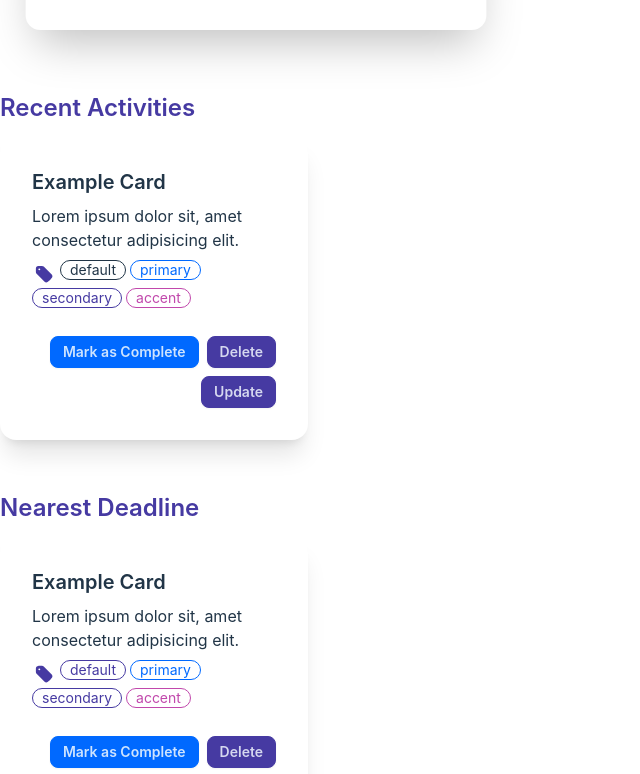
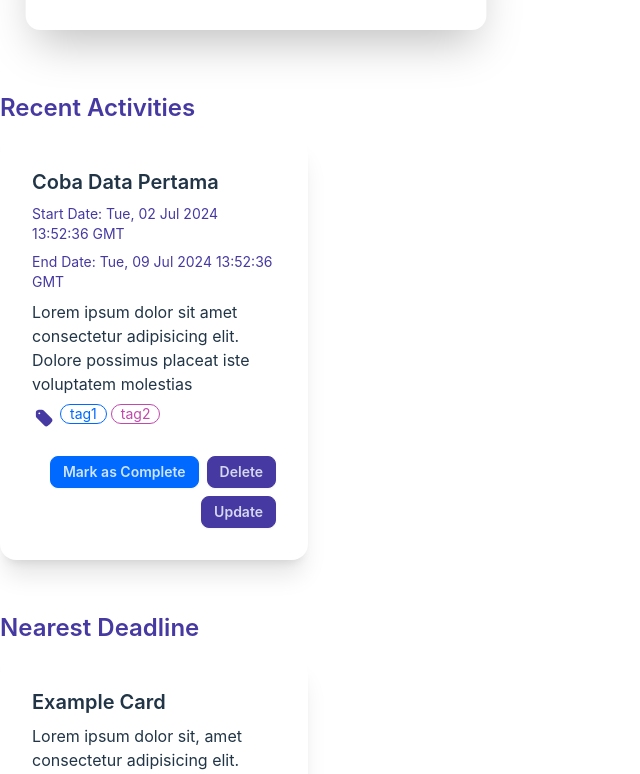
Before and after one commit to fiwz/bearmentor-task-management, a React (Vite) app: page / in a window 1280 px wide. Shown: the part 620-1394 px from the top of the page, without its empty margins (0-640 px from the left). Built offline with nearby package versions, Linux system fonts and the light colour scheme.

Commit message:
wip: add context

```diff
--- a/src/components/layouts/master.tsx
+++ b/src/components/layouts/master.tsx
@@ -1,17 +1,19 @@
 import Navigation from "./navigation";
 import Section from "../section";
-// import ActivityCard from "../card";
 import { ActivityForm } from "../forms/activity-form";
+import ActivityProvider from "../../context/activity-context";
 
 const Master = ({ children }: any) => {
   return (
     <>
-      <div className="container mx-auto mb-10 pb-5 w-screen">
-        {children}
-        <Navigation></Navigation>
-        <ActivityForm></ActivityForm>
-        <Section>{/* <ActivityCard></ActivityCard> */}</Section>
-      </div>
+      <ActivityProvider>
+        <div className="container mx-auto mb-10 pb-5 w-screen">
+          {children}
+          <Navigation></Navigation>
+          <ActivityForm></ActivityForm>
+          <Section></Section>
+        </div>
+      </ActivityProvider>
     </>
   );
 };
--- a/src/components/section.tsx
+++ b/src/components/section.tsx
@@ -1,5 +1,7 @@
 import ActivityCard from "./card";
 import { ACTIVITY_STATUS } from "./forms/activity-form";
+import { ActivityContext } from "../context/activity-context";
+import React from "react";
 
 const SECTION_TYPE = [
   { id: "recent", title: "Recent Activities", list: [] },
@@ -7,26 +9,35 @@ const SECTION_TYPE = [
   { id: "complete", title: "Complete Activities", list: [] },
 ];
 
-let list = localStorage.getItem("daylist-activities");
-let arrList = list ? JSON.parse(list as string) : [];
+// let list = localStorage.getItem("daylist-activities");
+// let arrList = list ? JSON.parse(list as string) : [];
+
+const Section = () => {
+  // const { activities } = React.useContext(ActivityContext);
+  const ctxValue = React.useContext(ActivityContext);
+  let arrList = ctxValue?.activities;
 
   function setListByType(type: string) {
-  if (type === "recent") {
+    if (arrList) {
+      switch (type) {
+        case "recent":
           return arrList.filter(
             (item: any) => item.status === ACTIVITY_STATUS.active
           );
-  } else if (type === "complete") {
+
+        case "complete":
           return arrList.filter(
             (item: any) => item.status === ACTIVITY_STATUS.inactive
           );
-  } else {
+
+        default:
           return arrList.filter(
             (item: any) => item.status === ACTIVITY_STATUS.progress
           );
       }
     }
+  }
 
-const Section = () => {
   return (
     <>
       {SECTION_TYPE.map((type, index) => (
--- /dev/null
+++ b/src/context/activity-context.tsx
@@ -0,0 +1,110 @@
+import React from "react";
+import dayjs, { Dayjs } from "dayjs";
+
+export const ACTIVITY_STATUS = {
+  inactive: 0,
+  active: 1,
+  progress: 2,
+};
+
+export interface Activity {
+  id: any;
+  name: string;
+  description: string;
+  tags: string[];
+  startDate: Dayjs;
+  endDate: Dayjs;
+  status: number;
+}
+
+// export interface ActivityContextType {}
+export type ActivityContextType = {
+  activities: Activity[];
+  addActivity: Function;
+  updateActivity: Function;
+  showActivity: Function;
+  deleteActivity: Function;
+};
+
+export const ActivityContext = React.createContext<ActivityContextType | null>(
+  null
+);
+
+const ActivityProvider = ({ children }: any) => {
+  const [activities, setActivities] = React.useState<Activity[]>([
+    {
+      id: crypto.randomUUID() as string,
+      // name: formData.get("name") as string,
+      name: "Coba Data Pertama",
+      // description: formData.get("description") as string,
+      // tags: inputTags ? inputTags.split(",") : [],
+      // startDate: dayjs(formData.get("startDate") as string),
+      // endDate: dayjs(formData.get("endDate") as string),
+      description:
+        "Lorem ipsum dolor sit amet consectetur adipisicing elit. Dolore possimus placeat iste voluptatem molestias",
+      tags: ["tag1", "tag2"],
+      startDate: dayjs(),
+      endDate: dayjs().add(7, "day"),
+      status: ACTIVITY_STATUS.active,
+    },
+  ]);
+
+  const addActivity = (activity: Activity) => {
+    const newActivity = {
+      // ...formObject,
+      id: crypto.randomUUID() as string,
+      // name: formData.get("name") as string,
+      name: activity.name,
+      // description: formData.get("description") as string,
+      // tags: inputTags ? inputTags.split(",") : [],
+      // startDate: dayjs(formData.get("startDate") as string),
+      // endDate: dayjs(formData.get("endDate") as string),
+      description:
+        "Lorem ipsum dolor sit amet consectetur adipisicing elit. Dolore possimus placeat iste voluptatem molestias",
+      tags: ["tag1", "tag2"],
+      startDate: dayjs(),
+      endDate: dayjs().add(7, "day"),
+      status: ACTIVITY_STATUS.active,
+    };
+    setActivities([...activities, newActivity]);
+  };
+
+  const updateActivity = (id: string) => {
+    activities.filter((activity) => {
+      if (activity.id === id) {
+        activity.status = ACTIVITY_STATUS.inactive;
+        setActivities(activities);
+      }
+    });
+  };
+
+  const showActivity = (id: string) => {
+    const selectedActivity = activities.filter(
+      (activity) => activity.id === id
+    );
+    return selectedActivity;
+  };
+
+  const deleteActivity = (id: string) => {
+    const filteredActivity = activities.filter(
+      (activity) => activity.id !== id
+    );
+    setActivities(filteredActivity);
+  };
+
+  return (
+    <ActivityContext.Provider
+      value={{
+        activities,
+        addActivity,
+        updateActivity,
+        showActivity,
+        deleteActivity,
+      }}
+    >
+      {children}
+    </ActivityContext.Provider>
+  );
+};
+
+export default ActivityProvider;
```
Lines whose indentation alone changed are shown as unchanged.
